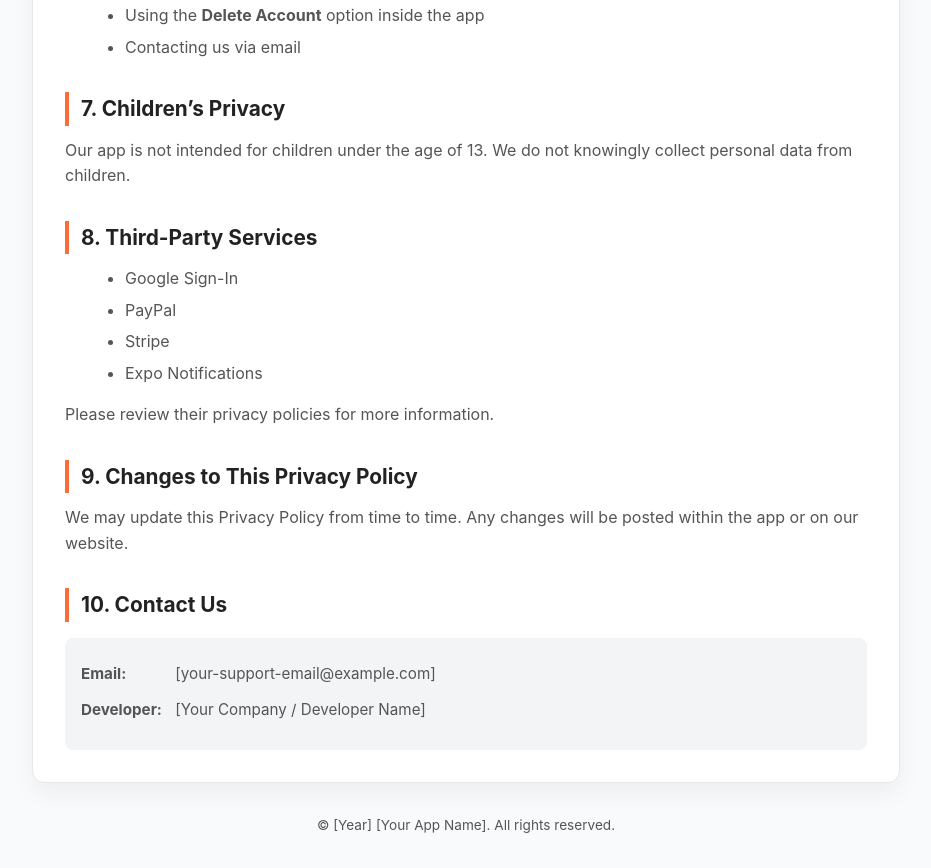
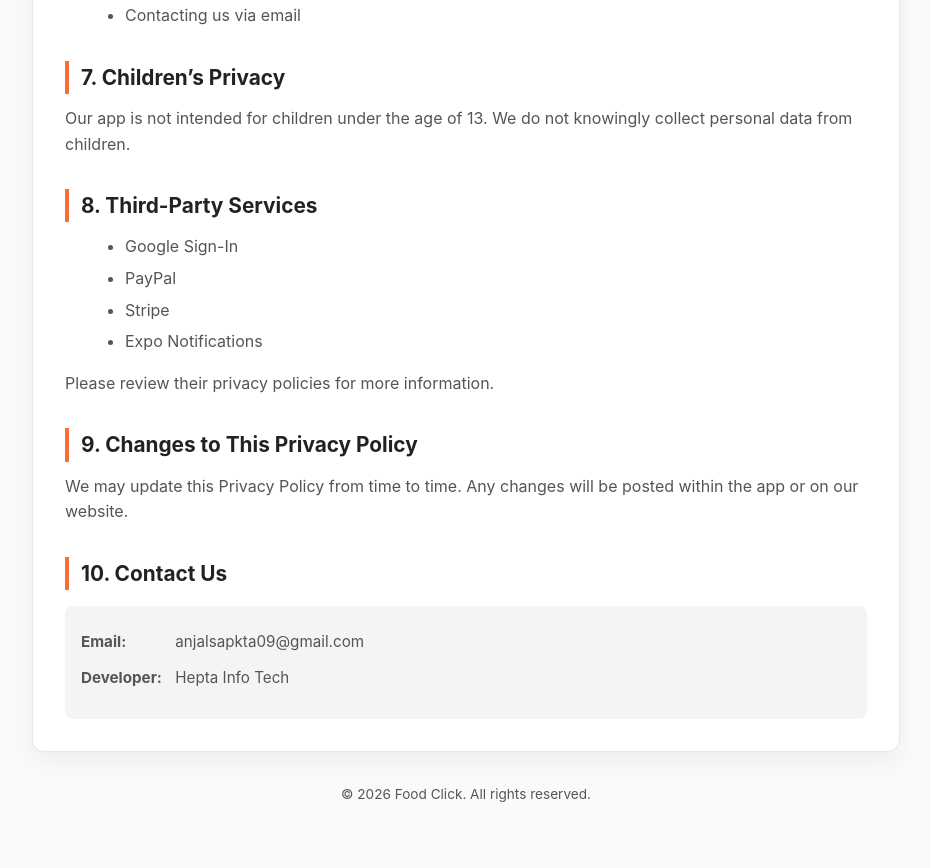
Before and after one commit to Anjal17122/food-click-privacy-policy, a plain HTML site: page index.html in a window 1280 px wide. Shown: the part 2871-3739 px from the top of the page, without its empty margins (174-1105 px from the left). After the commit the page ends 3716 px from the top, so only its background shows below. Drawn offline with Linux system fonts and the light colour scheme.

Commit message:
Revise payment info and update contact details
Updated payment information and contact details in the footer.

```diff
--- a/index.html
+++ b/index.html
@@ -188,7 +188,7 @@
       <h3>d. Payment Information</h3>
       <p>
         Payments are processed using PayPal and Stripe through their official
-        payment pages opened in WebView.
+        payment pages opened in WebView. This feature is currently not available but will be available in future.
       </p>
 
       <div class="highlight">
@@ -257,7 +257,6 @@
       </ul>
       <p>You can delete your account by:</p>
       <ul>
-        <li>Using the <strong>Delete Account</strong> option inside the app</li>
         <li>Contacting us via email</li>
       </ul>
 
@@ -286,13 +285,13 @@
 
       <h2>10. Contact Us</h2>
       <div class="contact">
-        <p><strong>Email:</strong> [your-support-email@example.com]</p>
-        <p><strong>Developer:</strong> [Your Company / Developer Name]</p>
+        <p><strong>Email:</strong> anjalsapkta09@gmail.com</p>
+        <p><strong>Developer:</strong> Hepta Info Tech</p>
       </div>
     </div>
 
     <footer>
-      © [Year] [Your App Name]. All rights reserved.
+      © 2026 Food Click. All rights reserved.
     </footer>
   </div>
 </body>
```
